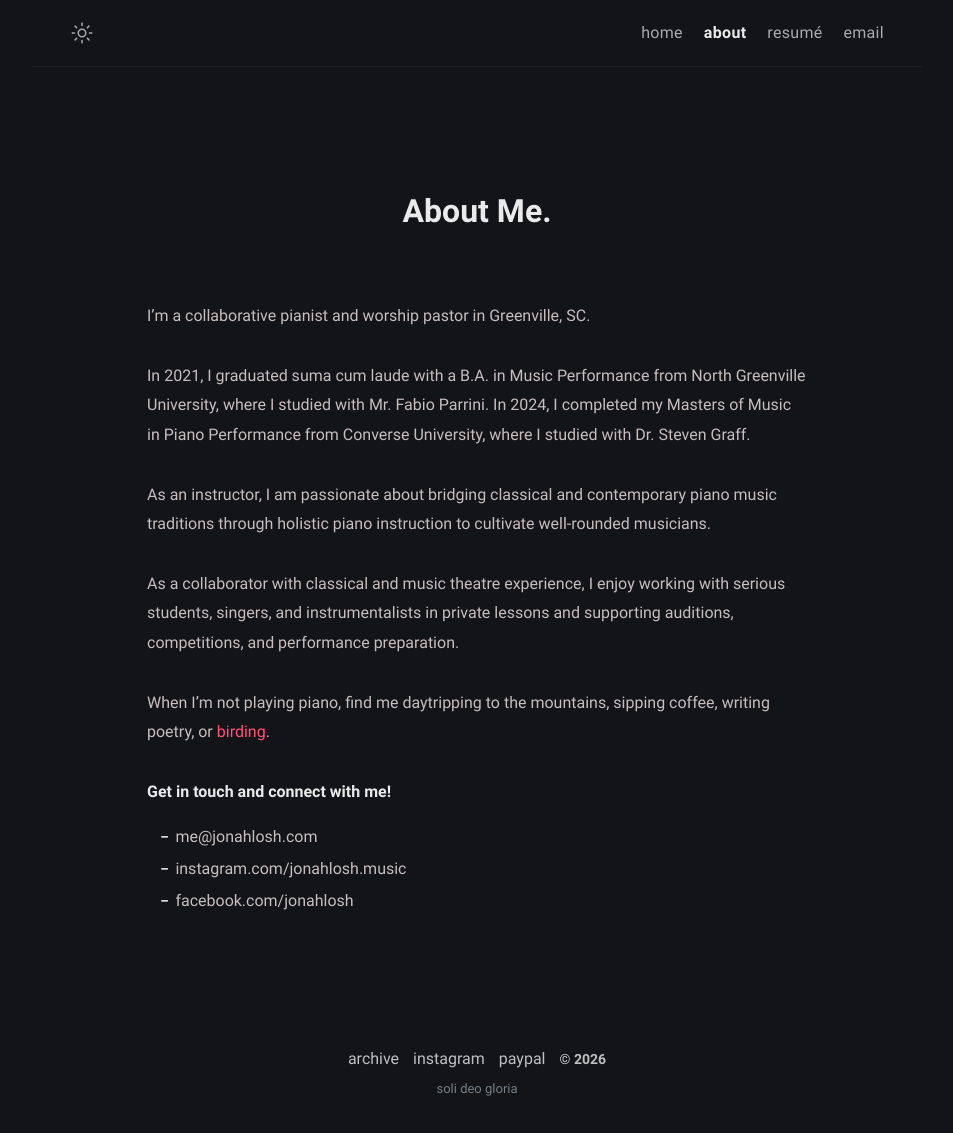
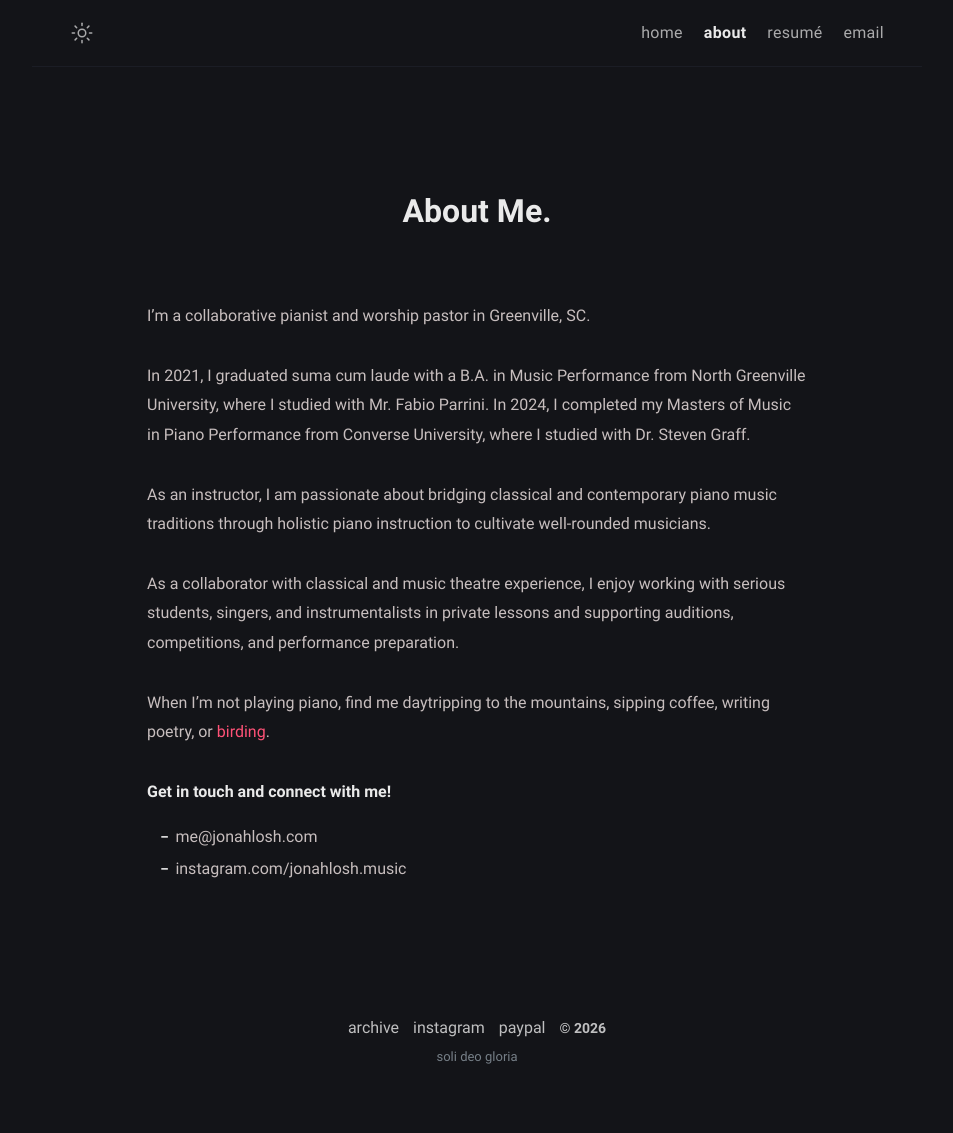
Before and after one commit to atrial-albumen/atrial-albumen.github.io, a Jekyll site: the page built from about.md, in a window 1280 px wide. Shown: the whole page, without its empty margins (163-1116 px from the left). Built offline with Jekyll 4.4.1, drawn with Linux system fonts in a browser that asks for light colours; after the commit the page ends 1101 px from its top, so only the background shows below that.

Commit message:
Update about.md

```diff
--- a/about.md
+++ b/about.md
@@ -20,4 +20,3 @@ When I'm not playing piano, find me daytripping to the mountains, sipping coffee
 
 - {{ site.author.email }}
 - instagram.com/jonahlosh.music
-- facebook.com/{{ site.author.username }}
```
